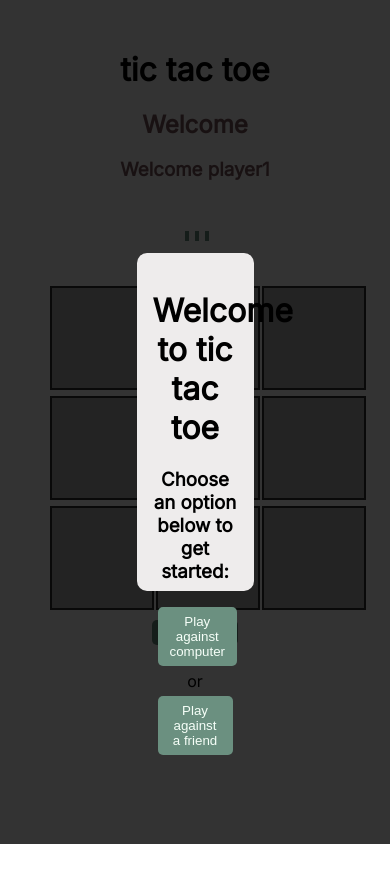
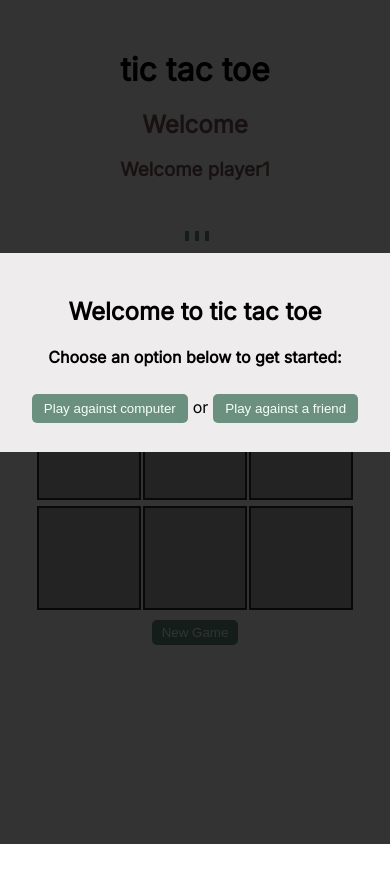
Before and after one commit to kpatterson395/tictactoe2next, a Next.js app: page / in a window 390 px wide. Shown: the top 882 px of the page. After the commit the page ends 844 px from the top, so only its background shows below. Built offline with nearby package versions, Linux system fonts and the light colour scheme.

Commit message:
clean up + responsive styles

```diff
--- a/component/GameOver.js
+++ b/component/GameOver.js
@@ -7,13 +7,15 @@ const GameOver = ({ gamePlay, winner, handleReset, handleClose }) => {
   console.log(gamePlay, winner);
   const [lost, setLost] = useState(true);
   useEffect(() => {
-    if (
-      winner.split("").includes("1") &&
-      (gamePlay === "player1" || gamePlay === "computer")
-    ) {
-      setLost(false);
-    } else if (winner.split("").includes("2") && gamePlay === "player2") {
-      setLost(false);
+    if (winner) {
+      if (
+        winner.includes("1") &&
+        (gamePlay === "player1" || gamePlay === "computer")
+      ) {
+        setLost(false);
+      } else if (winner.includes("2") && gamePlay === "player2") {
+        setLost(false);
+      }
     }
   }, []);
   return (
--- a/component/Loader.js
+++ b/component/Loader.js
@@ -11,7 +11,7 @@ const Loader = ({ turn = false }) => {
         x="0px"
         y="0px"
         viewBox="0 0 100 100"
-        enable-background="new 0 0 0 0"
+        enableBackground="new 0 0 0 0"
         xmlSpace="preserve"
       >
         <rect x="40" y="50" width="4" height="10" fill={fill}>
--- a/component/NewGame.js
+++ b/component/NewGame.js
@@ -27,8 +27,8 @@ const NewGame = ({ gamePlay, setGamePlay, gameCode, setGameCode }) => {
       <div className={styles.modal}>
         {!option && (
           <div>
-            <h1>Welcome to tic tac toe</h1>
-            <h3>Choose an option below to get started:</h3>
+            <h2>Welcome to tic tac toe</h2>
+            <h4>Choose an option below to get started:</h4>
             <div>
               <button
                 className={styles.button}
--- a/pages/api/movies.js
+++ /dev/null
@@ -1,17 +0,0 @@
-import clientPromise from "../../lib/mongodb";
-
-export default async (req, res) => {
-  try {
-    const client = await clientPromise;
-    const db = client.db("test");
-    console.log(client);
-    const users = await db
-      .collection("users")
-      .find({})
-      .toArray();
-
-    res.json(users);
-  } catch (e) {
-    console.error(e);
-  }
-};
--- a/pages/api/movies/[id].js
+++ /dev/null
@@ -1,20 +0,0 @@
-import { ObjectId } from "mongodb";
-import clientPromise from "../../../lib/mongodb";
-
-export default async (req, res) => {
-  try {
-    const client = await clientPromise;
-    const db = client.db("sample_mflix");
-    console.log(client);
-    const movies = await db
-      .collection("movies")
-      .find({ _id: new ObjectId(req.query.id) })
-      .sort({ metacritic: -1 })
-      .limit(10)
-      .toArray();
-
-    res.json(movies);
-  } catch (e) {
-    console.error(e);
-  }
-};
--- a/pages/api/test.js
+++ /dev/null
@@ -1,3 +0,0 @@
-export default function handler(req, res) {
-  res.send("hello world");
-}
--- a/pages/api/users.js
+++ /dev/null
@@ -1,14 +0,0 @@
-import clientPromise from "../../lib/mongodb";
-
-export default async (req, res) => {
-  try {
-    const client = await clientPromise;
-    const db = client.db("test");
-    console.log(client);
-    const users = await db.collection("users").find({}).toArray();
-
-    res.json(users);
-  } catch (e) {
-    console.error(e);
-  }
-};
--- a/styles/index.module.css
+++ b/styles/index.module.css
@@ -43,7 +43,7 @@
   text-align: center;
   left: 35%;
   opacity: 0;
-  background-color: white;
+  background-color: #eeecec;
   z-index: 2;
   padding: 25px;
   box-sizing: border-box;
@@ -90,3 +90,17 @@
   width: 15px;
   height: 15px;
 }
+
+@media (max-width: 400px) {
+  .boardContainer {
+    margin: 0;
+    width: auto;
+  }
+}
+
+@media (max-width: 575px) {
+  .alert {
+    width: 100%;
+    left: 0;
+  }
+}
--- a/styles/modal.module.css
+++ b/styles/modal.module.css
@@ -15,14 +15,11 @@
   top: 30%;
   left: 35%;
   width: 30%;
-  height: 40%;
-  padding: 1em;
+  height: auto;
+  padding: 1.5em;
   text-align: center;
   background-color: #eeecec;
   border-radius: 10px;
-}
-.bottom {
-  margin-top: 1em;
 }
 
 .button {
@@ -65,3 +62,20 @@
 .closeButton:hover {
   cursor: pointer;
 }
+
+@media (max-width: 800px) {
+  .modal {
+    left: 25%;
+    width: 50%;
+    height: auto;
+  }
+}
+
+@media (max-width: 500px) {
+  .modal {
+    left: 0;
+    width: 100%;
+    height: auto;
+    border-radius: 0;
+  }
+}
```
